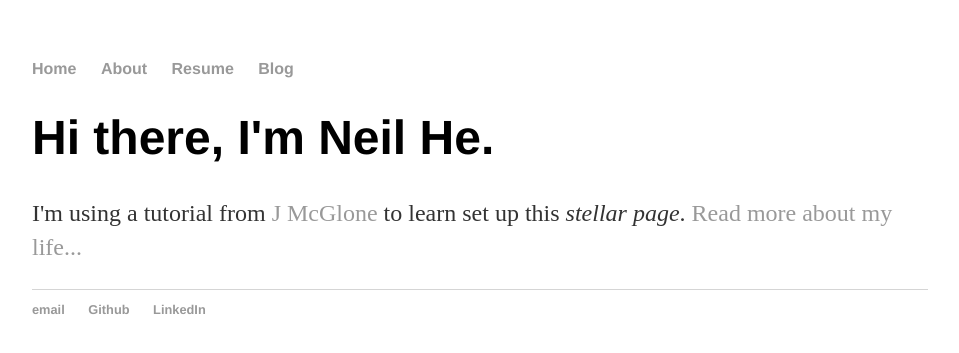
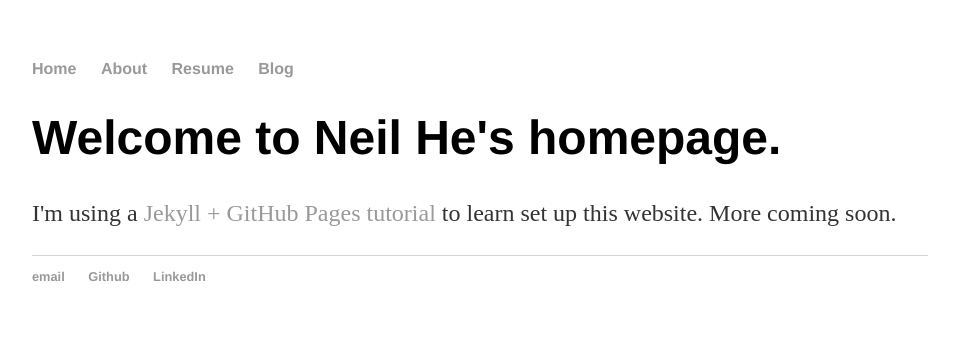
Before and after one commit to neilqhe/neilqhe.github.io, a Jekyll site: the page built from index.html, in a window 1280 px wide. Shown: the top 353 px of the page, without its empty margins (160-1119 px from the left). Built offline with Jekyll 4.4.1, drawn with Linux system fonts in a browser that asks for light colours.

Commit message:
Cleaning
A little more professional, a little less of the default tutorial content.

```diff
--- a/index.html
+++ b/index.html
@@ -3,6 +3,6 @@ layout: default
 title: Home - Neil He
 ---
 <div class="blurb">
-	<h1>Hi there, I'm Neil He.</h1>
-	<p>I'm using a tutorial from <a href="http://jmcglone.com/guides/github-pages/" target="_blank">J McGlone</a> to learn set up this <em>stellar page</em>. <a href="/about">Read more about my life...</a></p>
+	<h1>Welcome to Neil He's homepage.</h1>
+	<p>I'm using a <a href="http://jmcglone.com/guides/github-pages/" target="_blank">Jekyll + GitHub Pages tutorial</a> to learn set up this website. More coming soon.</p>
 </div><!-- /.blurb -->
```
